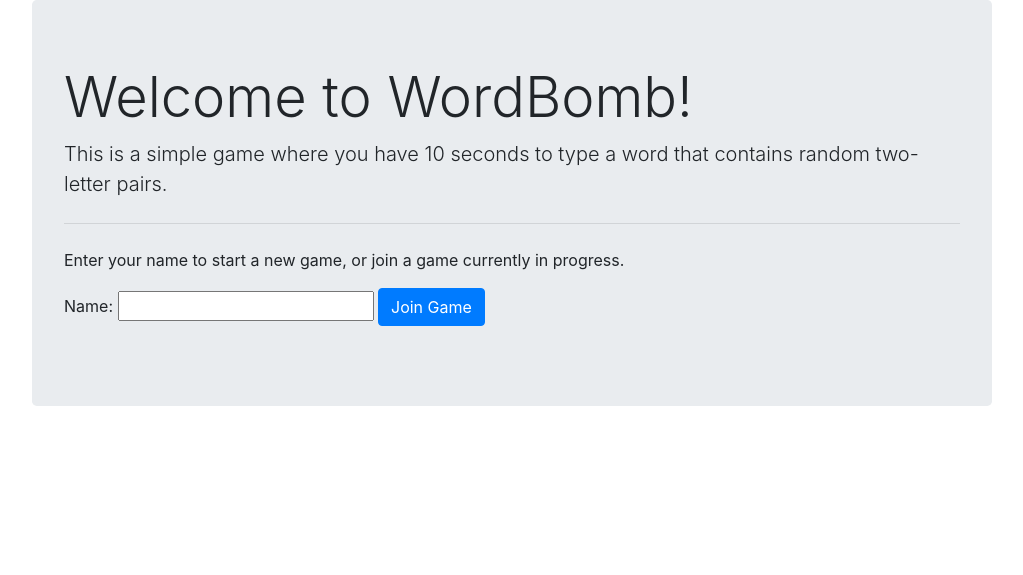
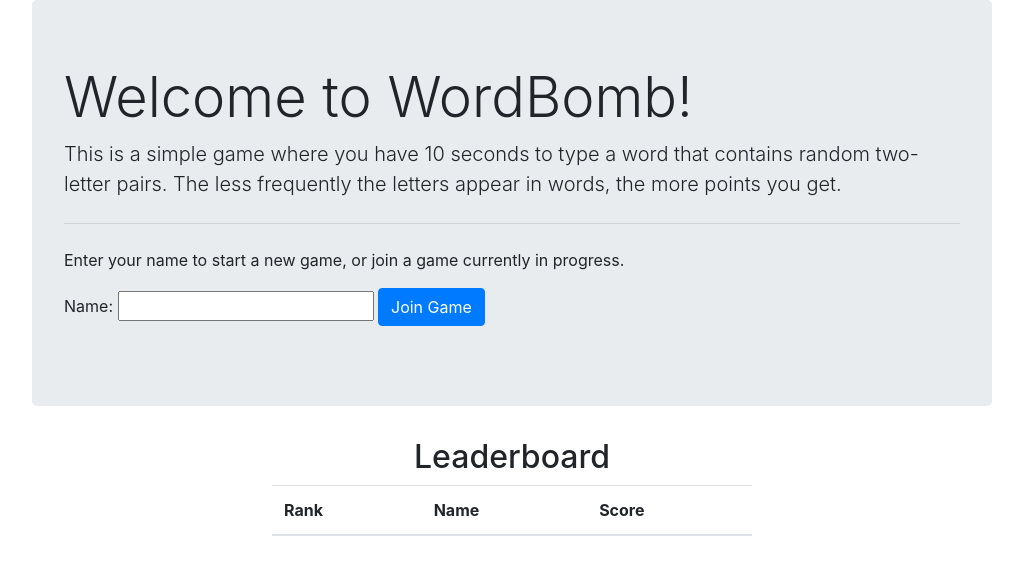
Before and after one commit to bryanbrunetti/wordbomb, a Flask app: page / in a window 1280 px wide. Shown: the top 575 px of the page, without its empty margins (128-1151 px from the left). Run offline with Flask 2, Linux system fonts and the light colour scheme; the visitor is signed in with stand-in values (Sample User, id 1); data that the repository does not hold is empty; some libraries are stand-ins or nearby versions.

Commit message:
added leaderboard

```diff
--- a/app.py
+++ b/app.py
@@ -5,6 +5,7 @@ from flask_socketio import SocketIO, emit
 from players import Players
 from words import Words
 from game_state import GameState
+from leaderboard import LeaderBoard
 from authentication import player_required
 
 
@@ -13,6 +14,7 @@ config.load(app)
 words = Words(app)
 players = Players(app)
 game_state = GameState(app)
+leaderboard = LeaderBoard(app)
 socketio = SocketIO(app, async_mode=None)
 
 thread = None
@@ -21,13 +23,13 @@ stop_game = go_next = False
 
 @app.route('/')
 def index():
-    return render_template('index.html')
+    return render_template('index.html', leaderboard=leaderboard.top(10))
 
 
 @app.route('/game')
 @player_required
 def game():
-    return render_template("game.html", player=session["player"])
+    return render_template("game.html", player=session["player"], url=request.base_url)
 
 
 @socketio.on("startGame")
@@ -141,7 +143,10 @@ def start_game_tick():
         if msg:
             if msg["type"] == "pmessage":
                 if "player:" in msg["data"]:
-                    game_state.remove_player_id(msg["data"].split(":")[1])
+                    player_id = msg["data"].split(":")[1]
+                    game_state.remove_player_id(player_id)
+                    socketio.emit("playerRemoved", {"playerId": player_id}, broadcast=True)
+
                 elif "player_list" == msg["data"]:
                     return
 
@@ -166,6 +171,7 @@ def start_game_tick():
                     lives = game_state.remove_life(active_player)
                     socketio.emit("playerLifeChange", {"player": active_player, "lives": lives}, broadcast=True)
                     if lives <= 0:
+                        leaderboard.add_player(active_player, player_state["score"])
                         game_state.remove_player_id(active_player["id"])
                         socketio.emit("playerLost", active_player, broadcast=True)
             socketio.emit("wrong", broadcast=True)
--- /dev/null
+++ b/leaderboard.py
@@ -0,0 +1,16 @@
+class LeaderBoard:
+    def __init__(self, app):
+        self.redis = app.redis
+        self.words = app.words
+
+    def top(self,count=10):
+        return_values = []
+        rank = 1
+        for player in self.redis.zrevrange("leaderboard", 0, count, withscores=True):
+            return_values.append((rank, player[0], int(player[1])))
+            rank+=1
+        return return_values
+
+    def add_player(self, player, score):
+        self.redis.zadd("leaderboard", {f"{player['name']}": score })
+        self.redis.zremrangebyrank("leaderboard", 0, -10)
--- a/templates/game.html
+++ b/templates/game.html
@@ -42,5 +42,9 @@
     </div>
 
     <div id="players" class="container-sm" style="width: 600px"></div>
+    <br/>
+    <div class="mx-auto w-50 text-center">
+        Invite more players by having them visit this same URL: <a href="{{url}}">{{url}}</a>
+    </div>
 </body>
 </html>
--- a/templates/index.html
+++ b/templates/index.html
@@ -11,7 +11,10 @@
     <div class="mx-auto w-75">
         <div class="jumbotron">
             <h1 class="display-4">Welcome to WordBomb!</h1>
-        <p class="lead">This is a simple game where you have 10 seconds to type a word that contains random two-letter pairs.</p>
+            <p class="lead">
+                This is a simple game where you have 10 seconds to type a word that contains random two-letter pairs.
+                The less frequently the letters appear in words, the more points you get.
+            </p>
             <hr class="my-4">
             <p>
                 Enter your name to start a new game, or join a game currently in progress.
@@ -21,9 +24,27 @@
                 </form>
             </p>
         </div>
+        <div class="mx-auto w-50 text-center">
+            <h2>Leaderboard</h2>
         </div>
-
-
-
+        <table class="table w-50 mx-auto">
+            <thead>
+                <tr>
+                    <th scope="col">Rank</th>
+                    <th scope="col">Name</th>
+                    <th scope="col">Score</th>
+                </tr>
+            </thead>
+            <tbody>
+                {% for leader in leaderboard %}
+                    <tr>
+                        <th scope="row">{{leader[0]}}</td>
+                        <td>{{leader[1]}}</td>
+                        <td>{{leader[2]}}</td>
+                    </tr>
+                {% endfor %}
+            </tbody>
+        </table>
+    </div>
 </body>
 </html>
```
Lines whose indentation alone changed are shown as unchanged.
